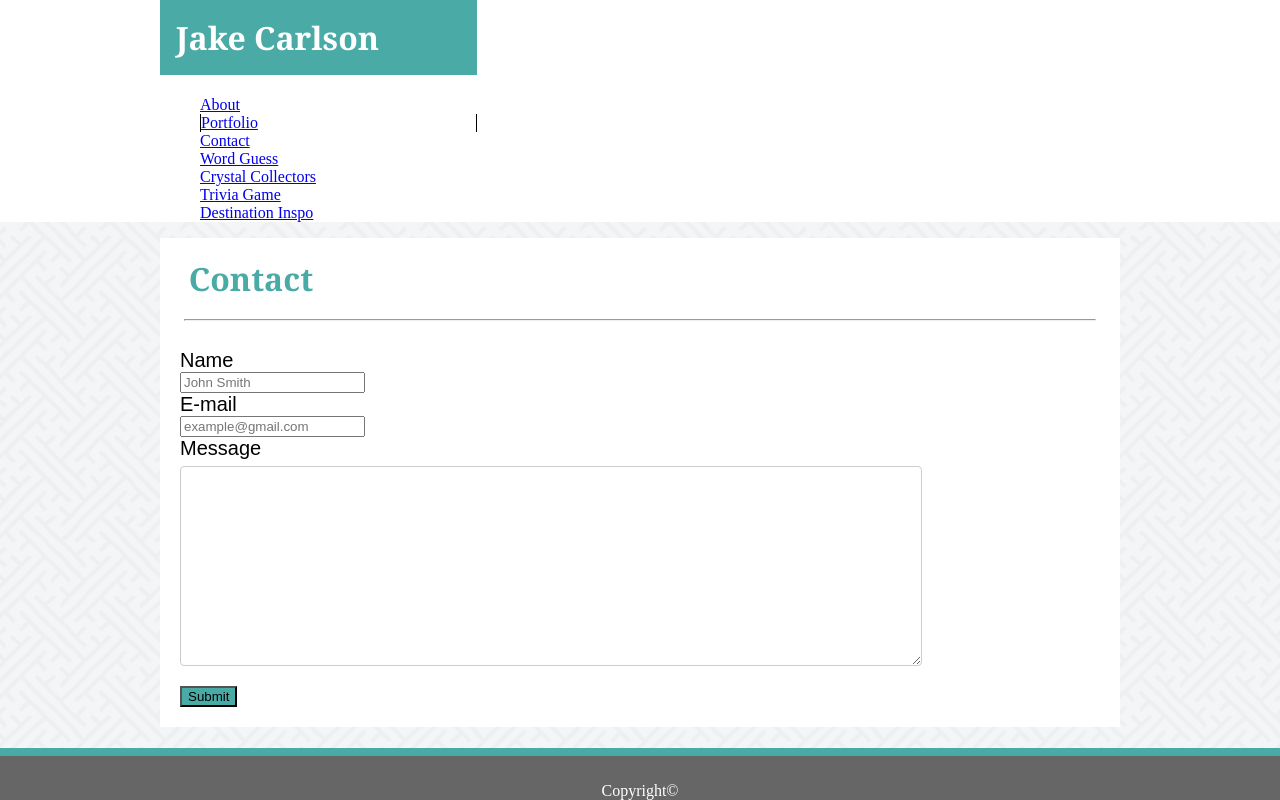
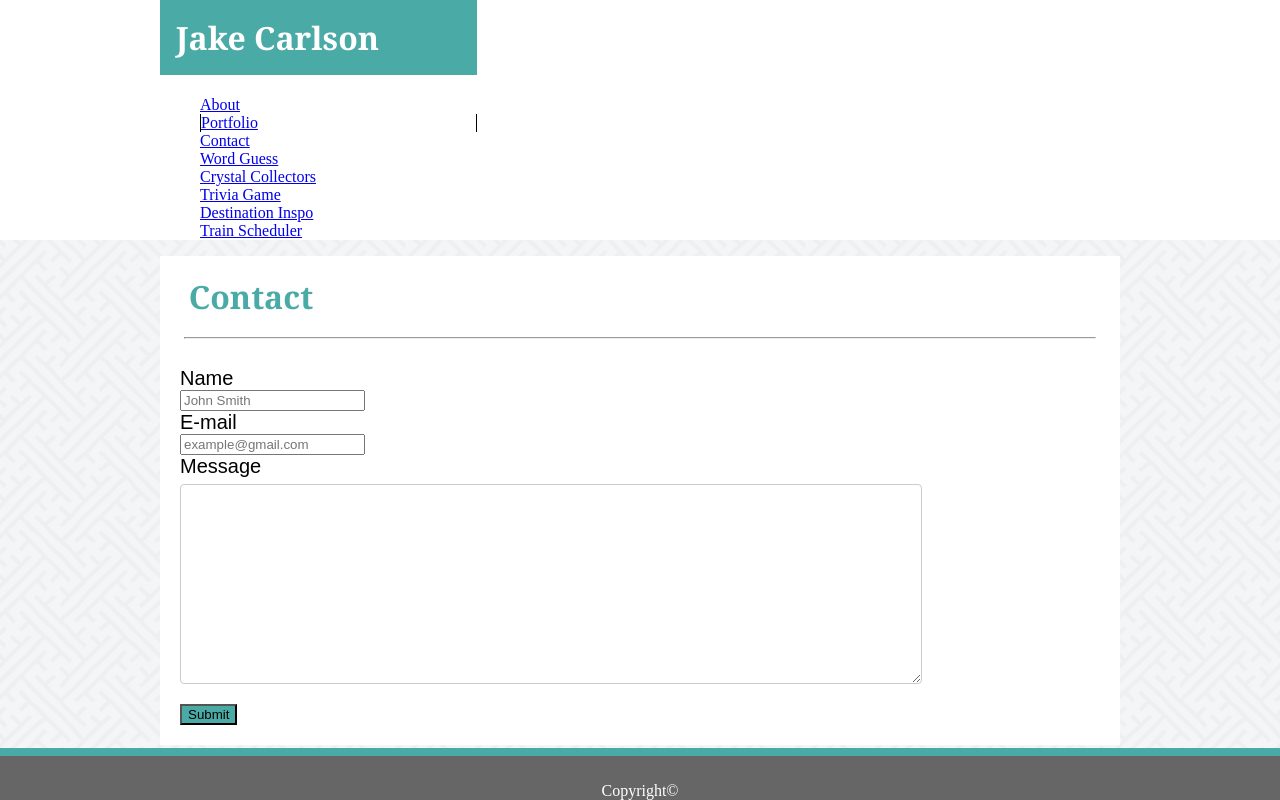
Before and after one commit to jake-m-carlson/Basic-Portfolio, a plain HTML site: page contact.html in a window 1280 px wide. Drawn offline with Linux system fonts and the light colour scheme.

Commit message:
added link to train scheduler app

```diff
--- a/contact.html
+++ b/contact.html
@@ -40,6 +40,9 @@
                         </a>
                         <a href="https://jake-m-carlson.github.io/GifTastic/" target="_blank">
                             <li>Destination Inspo</li>
+                        </a>
+                        <a href="https://jake-m-carlson.github.io/Train-Scheduler/" target="_blank">
+                            <li>Train Scheduler</li>
                         </a>
                     </ul>
                 </div>
```
Also changed, not shown: index.html (+3 -0 lines), portfolio.html (+3 -0 lines).
